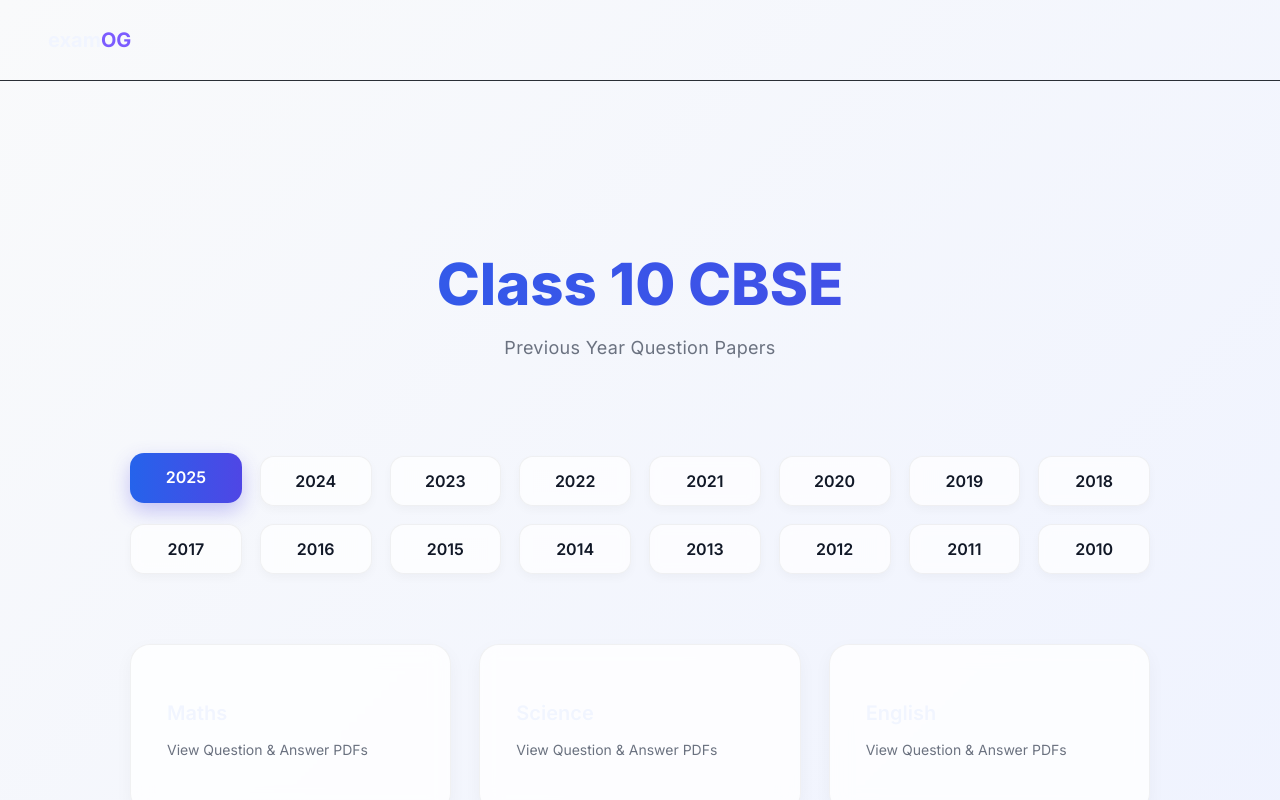
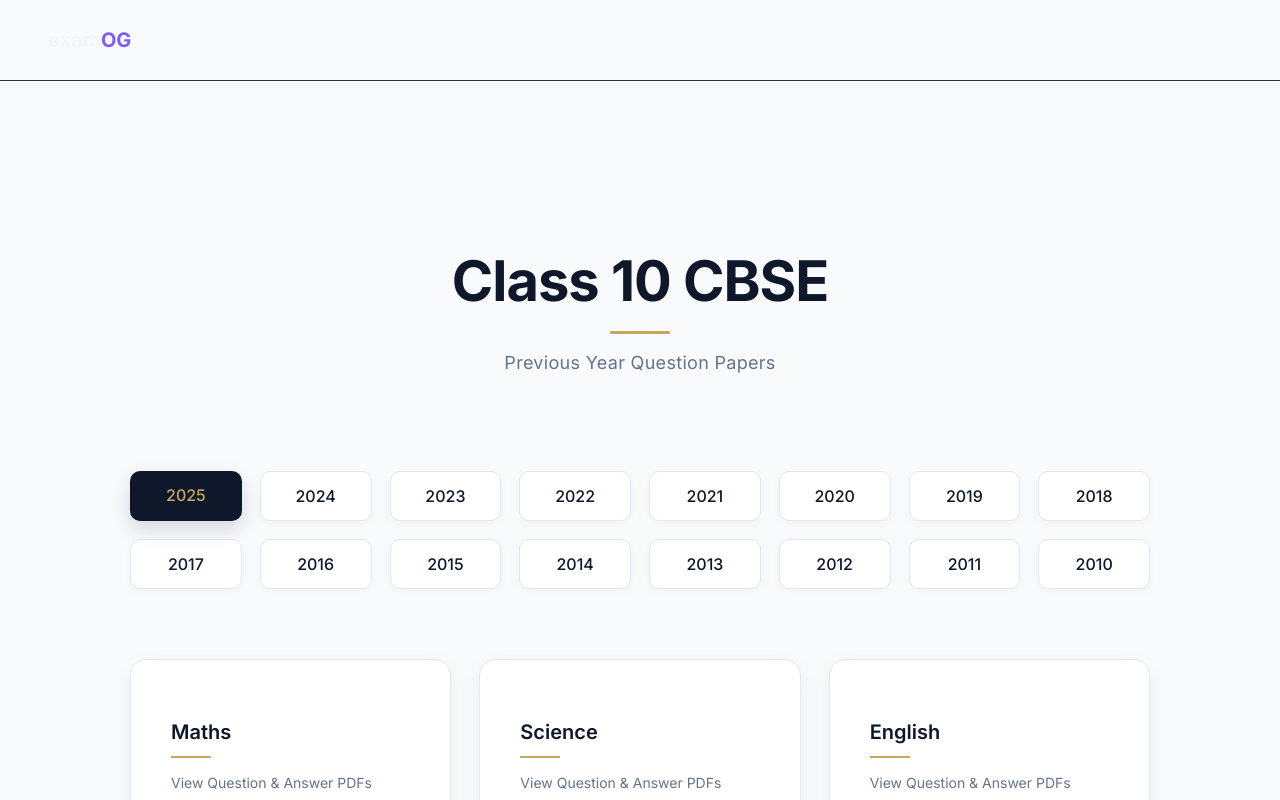
Before and after one commit to jia-nil/examogfrontend, a React (Vite) app: page / in a window 1280 px wide. Both pictures are taken after a click on the element "2025". Shown: the top 800 px of the page. Built offline with nearby package versions, Linux system fonts and the light colour scheme; a web font is replaced by a local one.

Commit message:
Update Dashboard.tsx

```diff
--- a/src/pages/Dashboard.tsx
+++ b/src/pages/Dashboard.tsx
@@ -11,8 +11,7 @@ export default function Dashboard() {
     <div
       style={{
         minHeight: "100vh",
-        background:
-          "linear-gradient(135deg, #f9fafb 0%, #eef2ff 100%)",
+        background: "#F8FAFC",
       }}
     >
       <Navbar />
@@ -26,22 +25,30 @@ export default function Dashboard() {
       >
         <h1
           style={{
-            fontSize: 58,
-            fontWeight: 800,
+            fontSize: 56,
+            fontWeight: 700,
             marginBottom: 16,
-            background:
-              "linear-gradient(90deg, #2563EB, #4F46E5)",
-            WebkitBackgroundClip: "text",
-            WebkitTextFillColor: "transparent",
+            color: "#0F172A",
+            letterSpacing: "-1px",
           }}
         >
           Class 10 CBSE
         </h1>
 
+        <div
+          style={{
+            width: 60,
+            height: 3,
+            background: "#C6A75E",
+            margin: "0 auto 18px",
+            borderRadius: 2,
+          }}
+        />
+
         <p
           style={{
             fontSize: 18,
-            color: "#6B7280",
+            color: "#64748B",
             letterSpacing: "0.3px",
           }}
         >
@@ -73,44 +80,37 @@ export default function Dashboard() {
               onClick={() => setSelectedYear(year)}
               style={{
                 padding: "14px 0",
-                borderRadius: 14,
+                borderRadius: 10,
                 textAlign: "center",
                 cursor: "pointer",
-                fontWeight: 600,
-                backdropFilter: "blur(6px)",
+                fontWeight: 500,
                 background:
                   selectedYear === year
-                    ? "linear-gradient(90deg, #2563EB, #4F46E5)"
-                    : "rgba(255,255,255,0.7)",
+                    ? "#0F172A"
+                    : "#FFFFFF",
                 color:
                   selectedYear === year
-                    ? "#FFFFFF"
-                    : "#111827",
+                    ? "#C6A75E"
+                    : "#0F172A",
                 border:
                   selectedYear === year
                     ? "none"
-                    : "1px solid rgba(0,0,0,0.05)",
+                    : "1px solid #E2E8F0",
                 boxShadow:
                   selectedYear === year
-                    ? "0 8px 20px rgba(79,70,229,0.3)"
-                    : "0 4px 10px rgba(0,0,0,0.03)",
-                transition: "all 0.25s ease",
+                    ? "0 8px 20px rgba(15,23,42,0.15)"
+                    : "0 3px 8px rgba(0,0,0,0.03)",
+                transition: "all 0.2s ease",
               }}
               onMouseEnter={(e) => {
                 if (selectedYear !== year) {
                   e.currentTarget.style.transform =
-                    "translateY(-3px)";
-                  e.currentTarget.style.boxShadow =
-                    "0 8px 18px rgba(0,0,0,0.06)";
+                    "translateY(-2px)";
                 }
               }}
               onMouseLeave={(e) => {
-                if (selectedYear !== year) {
-                  e.currentTarget.style.transform =
-                    "translateY(0)";
-                  e.currentTarget.style.boxShadow =
-                    "0 4px 10px rgba(0,0,0,0.03)";
-                }
+                e.currentTarget.style.transform =
+                  "translateY(0)";
               }}
             >
               {year}
@@ -132,41 +132,51 @@ export default function Dashboard() {
               <div
                 key={subj}
                 style={{
-                  padding: 36,
-                  borderRadius: 20,
-                  background: "rgba(255,255,255,0.8)",
-                  backdropFilter: "blur(10px)",
-                  border: "1px solid rgba(0,0,0,0.05)",
+                  padding: 40,
+                  borderRadius: 16,
+                  background: "#FFFFFF",
+                  border: "1px solid #E2E8F0",
                   cursor: "pointer",
                   transition: "all 0.25s ease",
                   boxShadow:
-                    "0 6px 18px rgba(0,0,0,0.04)",
+                    "0 8px 24px rgba(15,23,42,0.05)",
                 }}
                 onMouseEnter={(e) => {
                   e.currentTarget.style.transform =
                     "translateY(-6px)";
                   e.currentTarget.style.boxShadow =
-                    "0 14px 30px rgba(0,0,0,0.08)";
+                    "0 14px 32px rgba(15,23,42,0.08)";
                 }}
                 onMouseLeave={(e) => {
                   e.currentTarget.style.transform =
                     "translateY(0)";
                   e.currentTarget.style.boxShadow =
-                    "0 6px 18px rgba(0,0,0,0.04)";
+                    "0 8px 24px rgba(15,23,42,0.05)";
                 }}
               >
                 <h3
                   style={{
-                    marginBottom: 10,
+                    marginBottom: 12,
                     fontSize: 20,
                     fontWeight: 600,
+                    color: "#0F172A",
                   }}
                 >
                   {subj}
                 </h3>
+
+                <div
+                  style={{
+                    width: 40,
+                    height: 2,
+                    background: "#C6A75E",
+                    marginBottom: 14,
+                  }}
+                />
+
                 <p
                   style={{
-                    color: "#6B7280",
+                    color: "#64748B",
                     fontSize: 14,
                     lineHeight: 1.6,
                   }}
```
